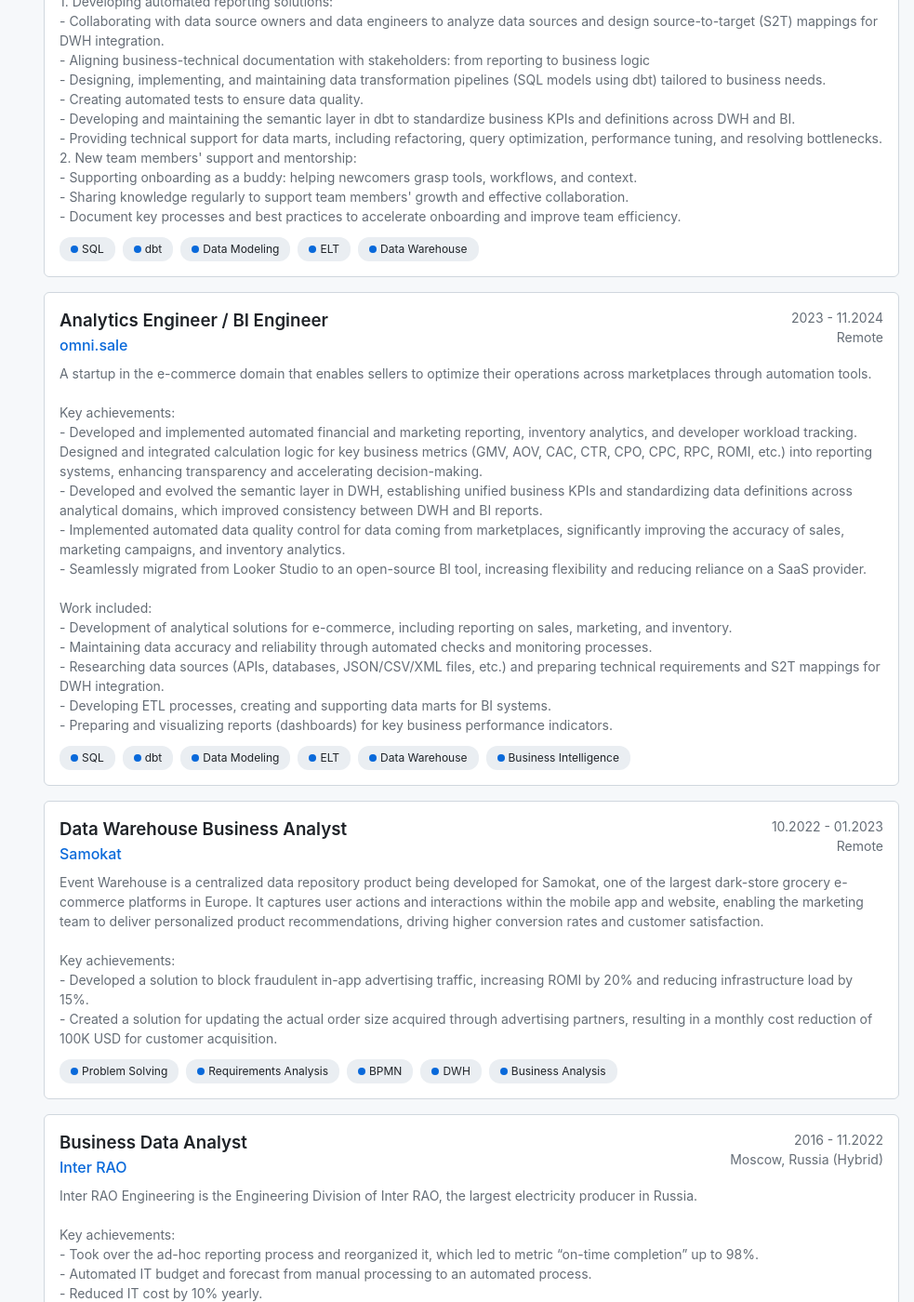
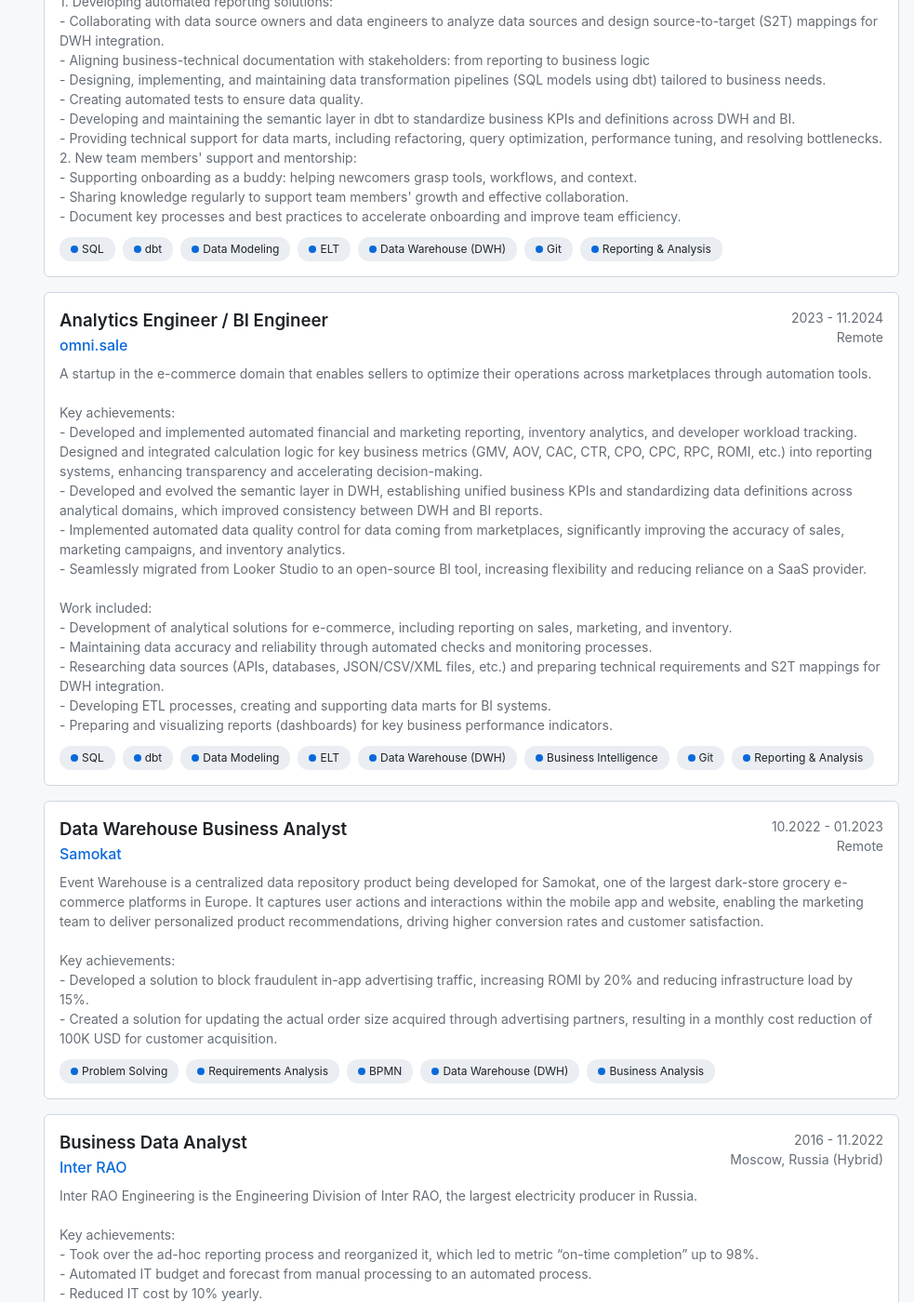
Before and after one commit to pvl-k/pvl-k.github.io, a Jekyll site: the page built from cv.html, in a window 1280 px wide and 1400 px high, scrolled down 1197 px. Shown: the whole window at 93% size, without its empty margins (297-1280 px from the left). Built offline with Jekyll 4.4.1, drawn with Linux system fonts in a browser that asks for light colours; some of the changed text lies outside the part shown.

Commit message:
refine skill descriptions

```diff
--- a/_data/cv.yml
+++ b/_data/cv.yml
@@ -9,7 +9,7 @@ summary:
     - Team leadership and mentoring experience
 
 contact:
-  email: "explain@analyze.com"
+  email: "explain.analyze@gmail.com"
   linkedin: "https://www.linkedin.com/in/pvl-k"
   github: "https://github.com/pvl-k"
 
@@ -45,7 +45,9 @@ work_experience:
       - dbt
       - Data Modeling
       - ELT
-      - Data Warehouse
+      - Data Warehouse (DWH)
+      - Git
+      - Reporting & Analysis
 
   - title: Analytics Engineer / BI Engineer
     company: omni.sale
@@ -71,8 +73,10 @@ work_experience:
       - dbt
       - Data Modeling
       - ELT
-      - Data Warehouse
+      - Data Warehouse (DWH)
       - Business Intelligence
+      - Git
+      - Reporting & Analysis
 
   - title: Data Warehouse Business Analyst
     company: Samokat
@@ -88,7 +92,7 @@ work_experience:
       - Problem Solving
       - Requirements Analysis
       - BPMN
-      - DWH
+      - Data Warehouse (DWH)
       - Business Analysis
 
   - title: Business Data Analyst
@@ -138,11 +142,11 @@ education:
     location: Russia
     specialization: "Professional development in IT management practices"
 
-  - degree: Master of Science
+  - degree: Mechanical Engineering
     school: Tyumen State Oil & Gas University
     period: Higher Education
     location: Russia
-    specialization: "Mechanical Engineering"
+    specialization: "Master of Science"
 
 
 certifications:
```
